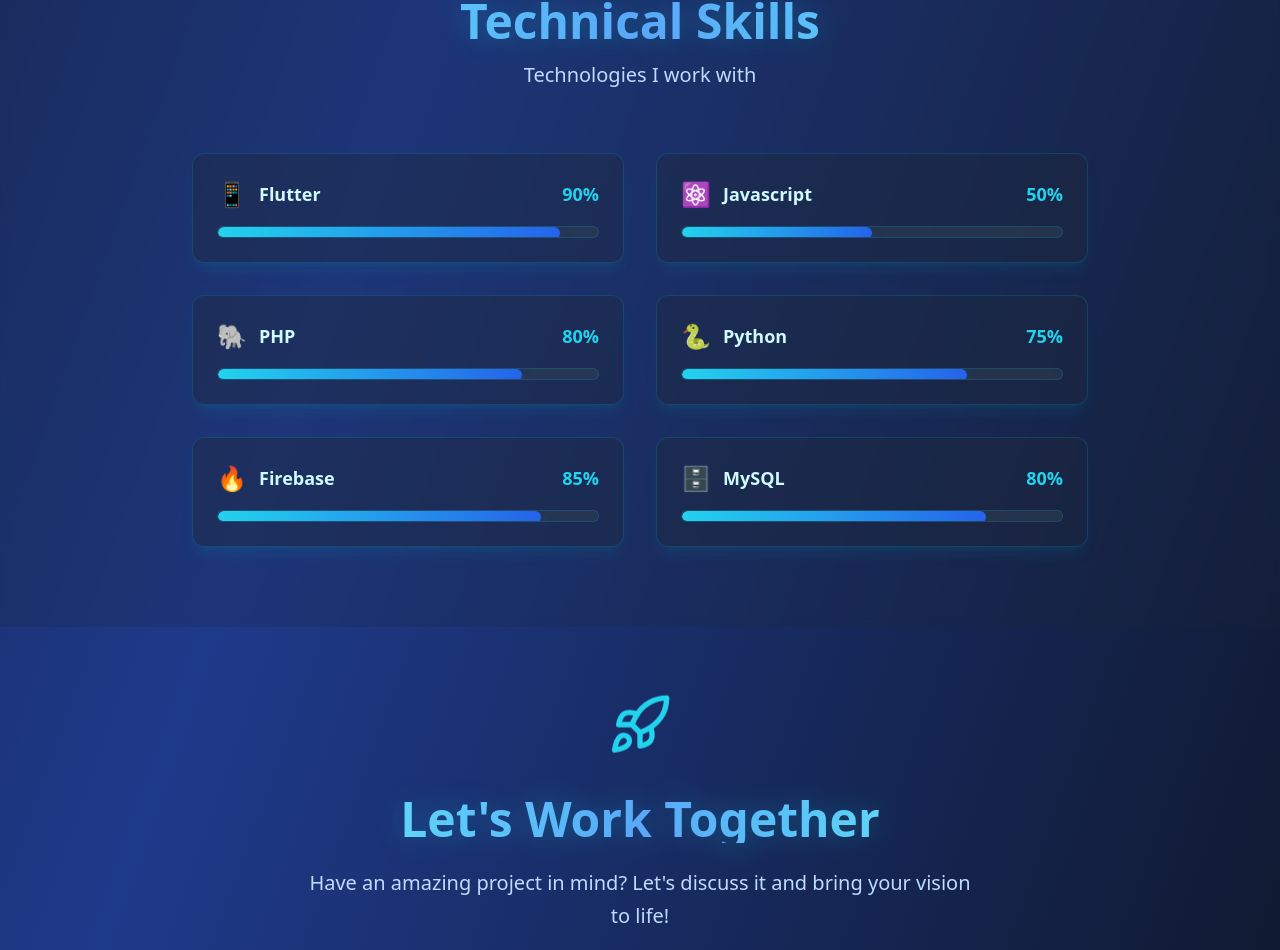
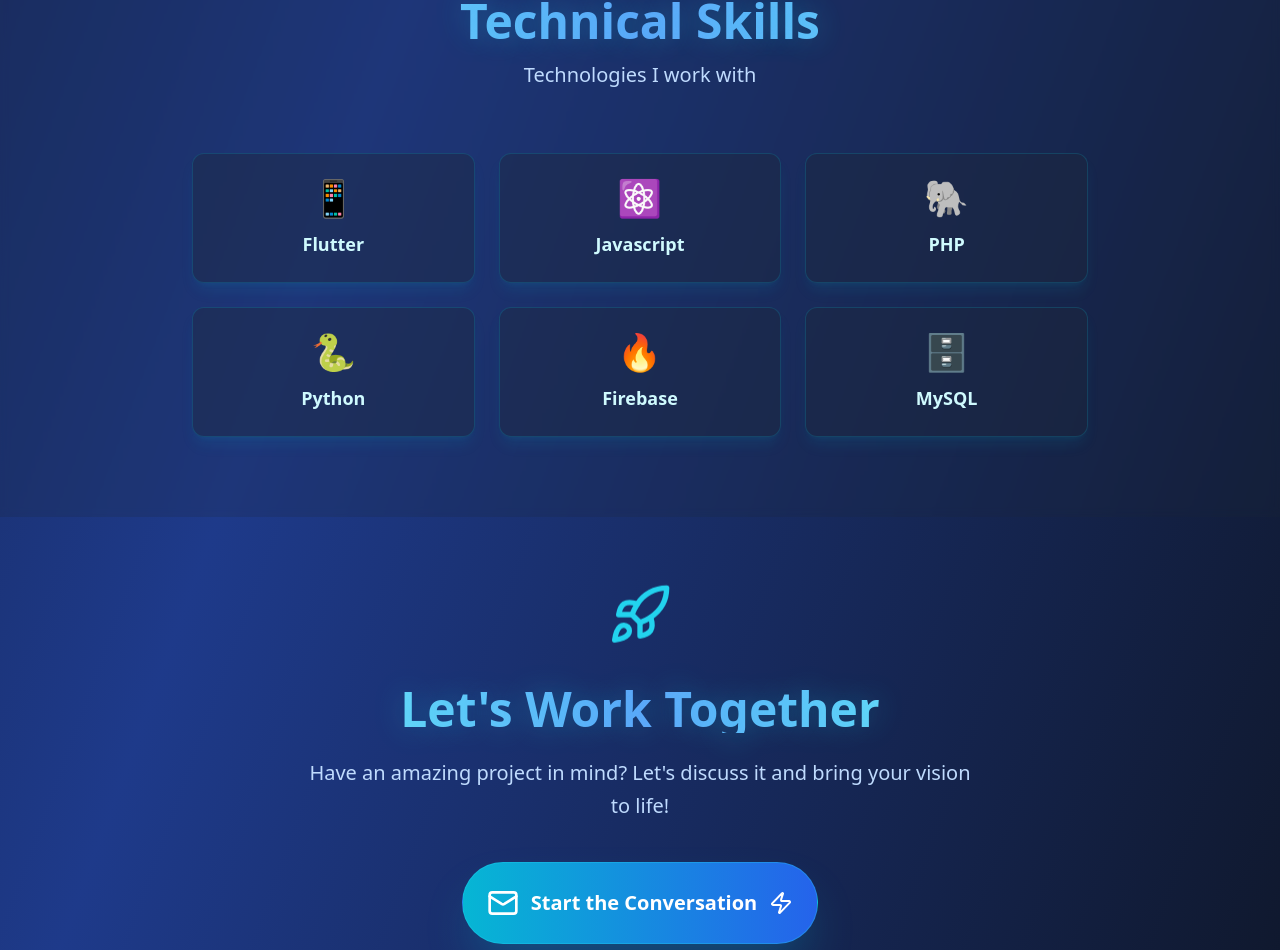
Before and after one commit to MoSALLAH51/portfolio-react, a React (Create React App) app: page / in a window 1280 px wide. Shown: the part 2383-3333 px from the top of the page. Built offline with nearby package versions, Linux system fonts and the light colour scheme.

Commit message:
Initial commit

```diff
--- a/src/Portfolio.js
+++ b/src/Portfolio.js
@@ -84,13 +84,14 @@
 
 ];
 
+
 const skills = [
-  { name: "Flutter", level: 90, icon: "📱" },
-  { name: "Javascript", level: 50, icon: "⚛️" },
-  { name: "PHP", level: 80, icon: "🐘" },
-  { name: "Python", level: 75, icon: "🐍" },
-  { name: "Firebase", level: 85, icon: "🔥" },
-  { name: "MySQL", level: 80, icon: "🗄️" }
+  { name: "Flutter", icon: "📱" },
+  { name: "Javascript", icon: "⚛️" },
+  { name: "PHP", icon: "🐘" },
+  { name: "Python", icon: "🐍" },
+  { name: "Firebase", icon: "🔥" },
+  { name: "MySQL", icon: "🗄️" }
 ];
 
 const getProjectIcon = (type) => {
@@ -450,6 +451,7 @@
       </section>
 
       {/* Skills Section */}
+      {/* Skills Section */}
       <section id="skills" className="py-20 px-6 bg-slate-800/20 backdrop-blur-sm relative">
         <div className="max-w-4xl mx-auto">
           <div
@@ -467,7 +469,7 @@
             <p className="text-xl text-blue-200">Technologies I work with</p>
           </div>
 
-          <div className="grid md:grid-cols-2 gap-8">
+          <div className="grid md:grid-cols-3 gap-6">
             {skills.map((skill, index) => (
               <div
                 key={index}
@@ -478,26 +480,15 @@
                 }`}
                 style={{ transitionDelay: `${index * 100}ms` }}
               >
-                <div className="flex items-center justify-between mb-4">
-                  <div className="flex items-center gap-3">
-                    <span className="text-2xl group-hover:animate-bounce">{skill.icon}</span>
-                    <span className="font-bold text-lg text-cyan-100">{skill.name}</span>
-                  </div>
-                  <span className="text-cyan-400 font-bold text-lg">{skill.level}%</span>
-                </div>
-                <div className="w-full bg-slate-700/50 rounded-full h-3 overflow-hidden border border-cyan-500/20">
-                  <div
-                    className="bg-gradient-to-r from-cyan-400 to-blue-600 h-3 rounded-full transition-all duration-2000 group-hover:animate-pulse shadow-lg shadow-cyan-400/50"
-                    style={{
-                      width: isVisible[`skill-${index}`] ? `${skill.level}%` : '0%',
-                      transitionDelay: `${index * 200}ms`
-                    }}
-                  ></div>
+                <div className="flex flex-col items-center text-center">
+                  <span className="text-4xl group-hover:animate-bounce mb-3">{skill.icon}</span>
+                  <span className="font-bold text-lg text-cyan-100">{skill.name}</span>
                 </div>
               </div>
             ))}
           </div>
         </div>
+
       </section>
 
       {/* Contact Section */}
```
